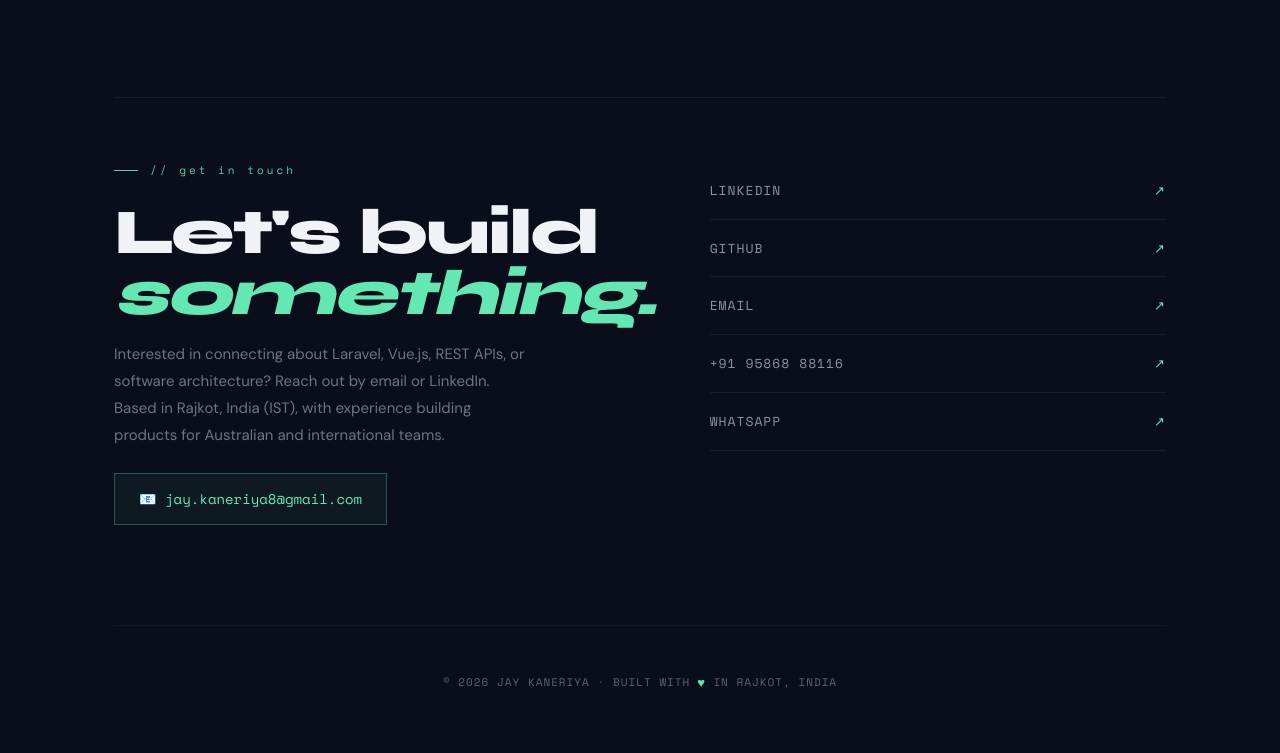
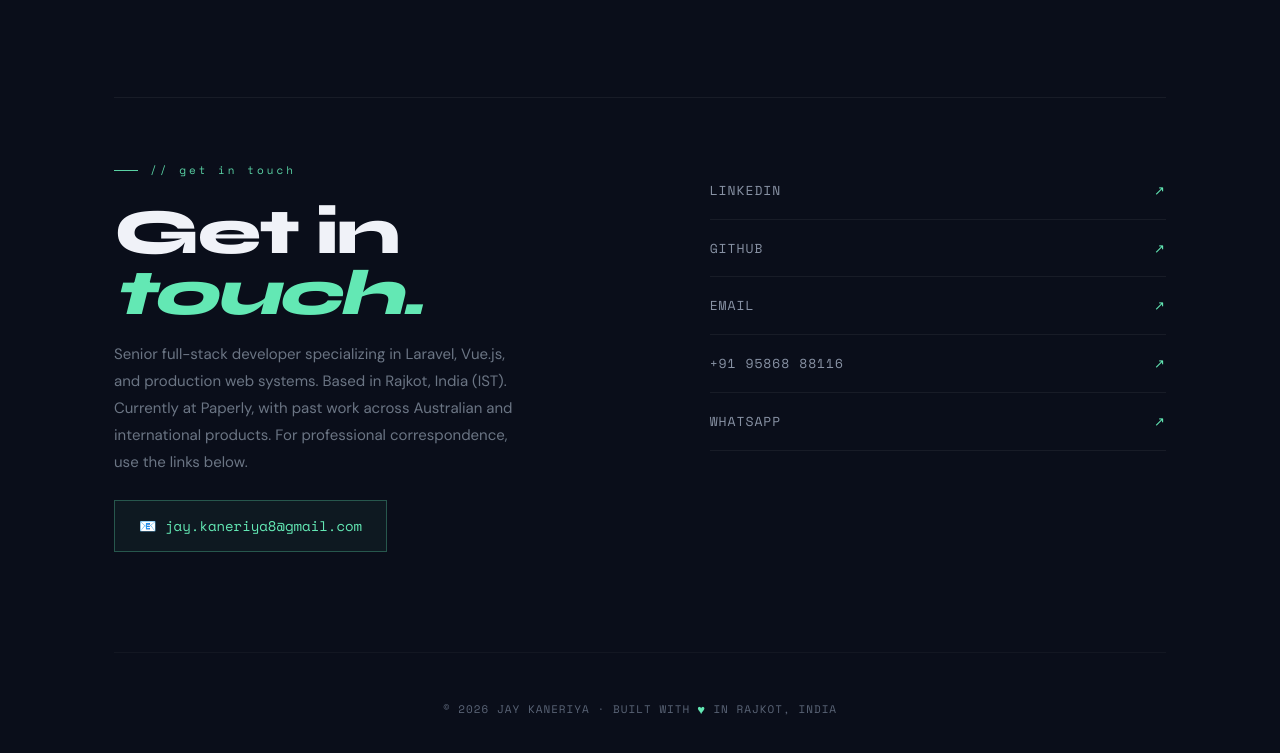
Before and after one commit to JayKaneriya/JayKaneriya.github.io, a plain HTML site: page index.html in a window 1280 px wide. Shown: the part 8141-8894 px from the top of the page. Drawn offline with nearby package versions, Linux system fonts and the light colour scheme.

Commit message:
Add files via upload

```diff
--- a/index.html
+++ b/index.html
@@ -1761,9 +1761,9 @@
   <section class="reveal contact-section" id="contact">
     <div>
       <div class="section-label">// get in touch</div>
-      <div class="contact-heading">Let's build<br><span class="italic">something.</span></div>
+      <div class="contact-heading">Get in<br><span class="italic">touch.</span></div>
       <p class="contact-sub">
-        Interested in connecting about Laravel, Vue.js, REST APIs, or software architecture? Reach out by email or LinkedIn. Based in Rajkot, India (IST), with experience building products for Australian and international teams.
+        Senior full-stack developer specializing in Laravel, Vue.js, and production web systems. Based in Rajkot, India (IST). Currently at Paperly, with past work across Australian and international products. For professional correspondence, use the links below.
       </p>
       <a href="mailto:jay.kaneriya8@gmail.com" class="contact-email">
         📧 jay.kaneriya8@gmail.com
```
